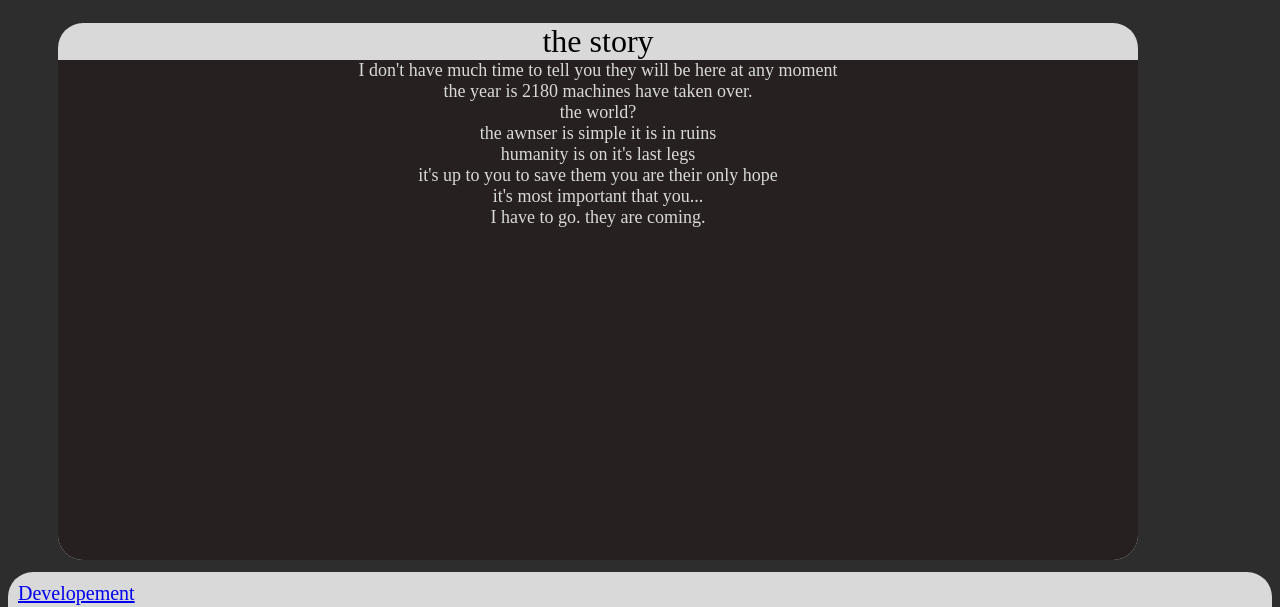
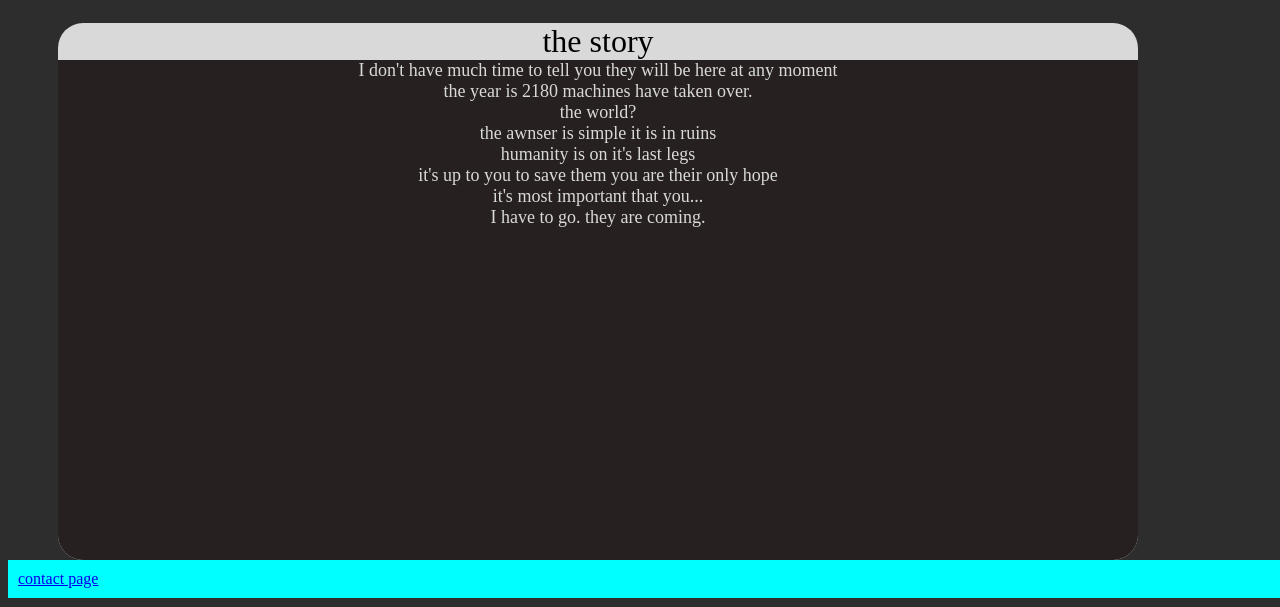
Before and after one commit to PunnyComixYT/Terminus-site, a plain HTML site: page about-game.html in a window 1280 px wide. Shown: the part 986-1593 px from the top of the page. Drawn offline with Linux system fonts and the light colour scheme.

Commit message:
update seven

```diff
--- a/about-game.html
+++ b/about-game.html
@@ -216,6 +216,10 @@
     }
 
     }
+    .send{
+        padding: 10px;
+        background-color: aqua;
+    }
     footer{
         margin-top: 1%;
         background-color: #D9D9D9;
@@ -305,6 +309,10 @@
         I have to go. they are coming.
         </div>
     </div>
+    <div class="send">
+        <a href="contact-page.html">contact page</a>
+    </div>
+
 </div>
 </body>
 <footer>
```
